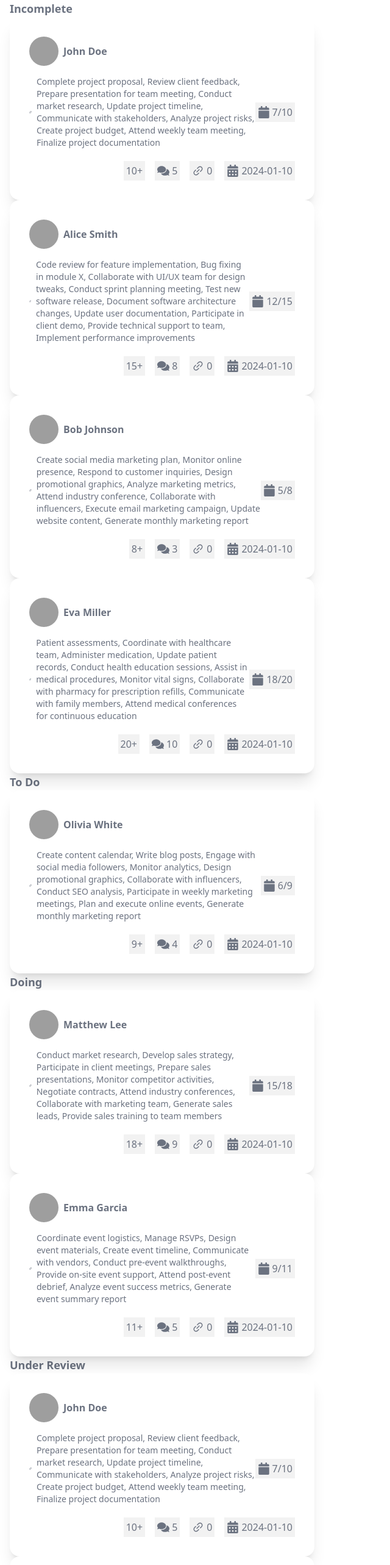
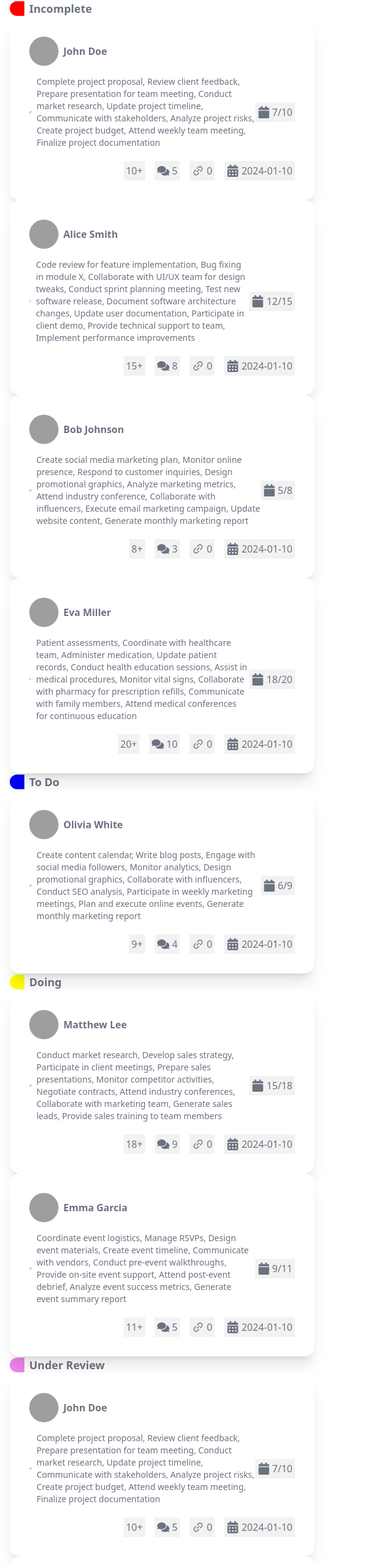
Before and after one commit to justJubair/taskify-client, a React (Vite) app: page / in a window 1280 px wide. Shown: the top 2566 px of the page at 61% size, without its empty margins (0-640 px from the left). Built offline with nearby package versions, Linux system fonts and the light colour scheme; grey boxes are pictures that could not be loaded.

Commit message:
Add: column title styled

```diff
--- a/src/App.jsx
+++ b/src/App.jsx
@@ -17,22 +17,22 @@ function App() {
 
       <div className="max-w-screen-xl mx-auto px-4">
         {/* incomplete column */}
-        <TaskColumn title="Incomplete" tasks={tasks} from={0} to={4} />
+        <TaskColumn title="Incomplete" tasks={tasks} from={0} to={4} color="red"/>
 
         {/* to do column */}
-        <TaskColumn title="To Do" tasks={tasks} from={5} to={6} />
+        <TaskColumn title="To Do" tasks={tasks} from={5} to={6} color="blue"/>
 
         {/* doing column */}
-        <TaskColumn title="Doing" tasks={tasks} from={8} to={10} />
+        <TaskColumn title="Doing" tasks={tasks} from={8} to={10} color="yellow"/>
 
         {/* under review column */}
-        <TaskColumn title="Under Review" tasks={tasks} from={0} to={3} />
+        <TaskColumn title="Under Review" tasks={tasks} from={0} to={3} color="violet"/>
 
         {/* completed column */}
-        <TaskColumn title="Completed" tasks={tasks} from={4} to={9}/>
+        <TaskColumn title="Completed" tasks={tasks} from={4} to={9} color="green"/>
 
         {/* overview */}
-        <TaskColumn title="Overview" tasks={tasks} from={0} to={2} />
+        <TaskColumn title="Overview" tasks={tasks} from={0} to={2} color="orange"/>
       </div>
     </>
   );
--- a/src/components/TaskColumn/TaskColumn.jsx
+++ b/src/components/TaskColumn/TaskColumn.jsx
@@ -2,10 +2,14 @@
 
 import Card from "../Card/Card";
 
-const TaskColumn = ({title, tasks, from, to}) => {
+const TaskColumn = ({title, tasks, from, to, color}) => {
     return(
         <div>
+             <div className="flex items-center gap-2">
+              {/* color block */}
+              <div style={{backgroundColor: color}} className="w-6 h-6 rounded-l-full"></div>
              <h3 className="text-lg font-bold text-gray-500"> {title} </h3>
+             </div>
 
              {/* tasks */}
              <div >
```
